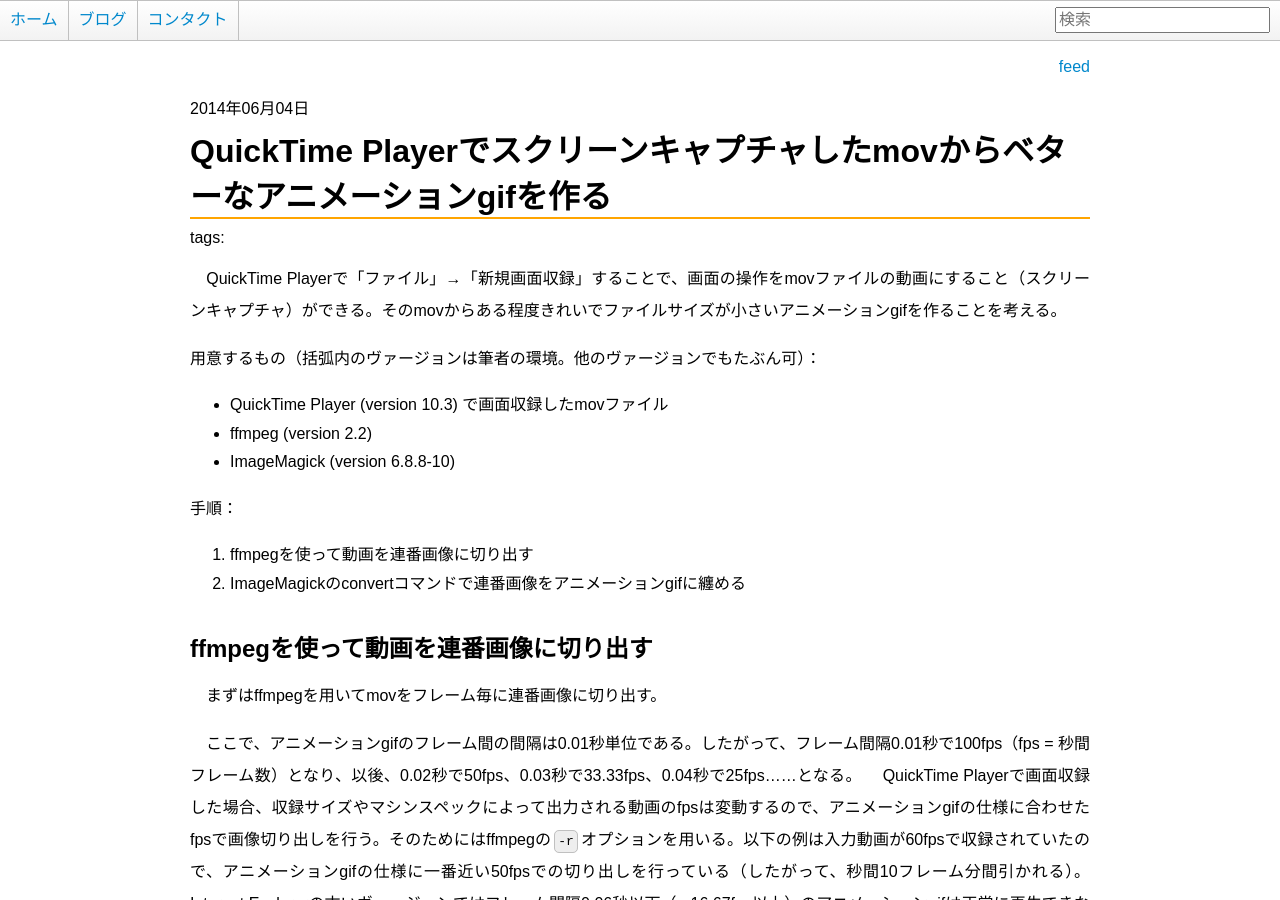
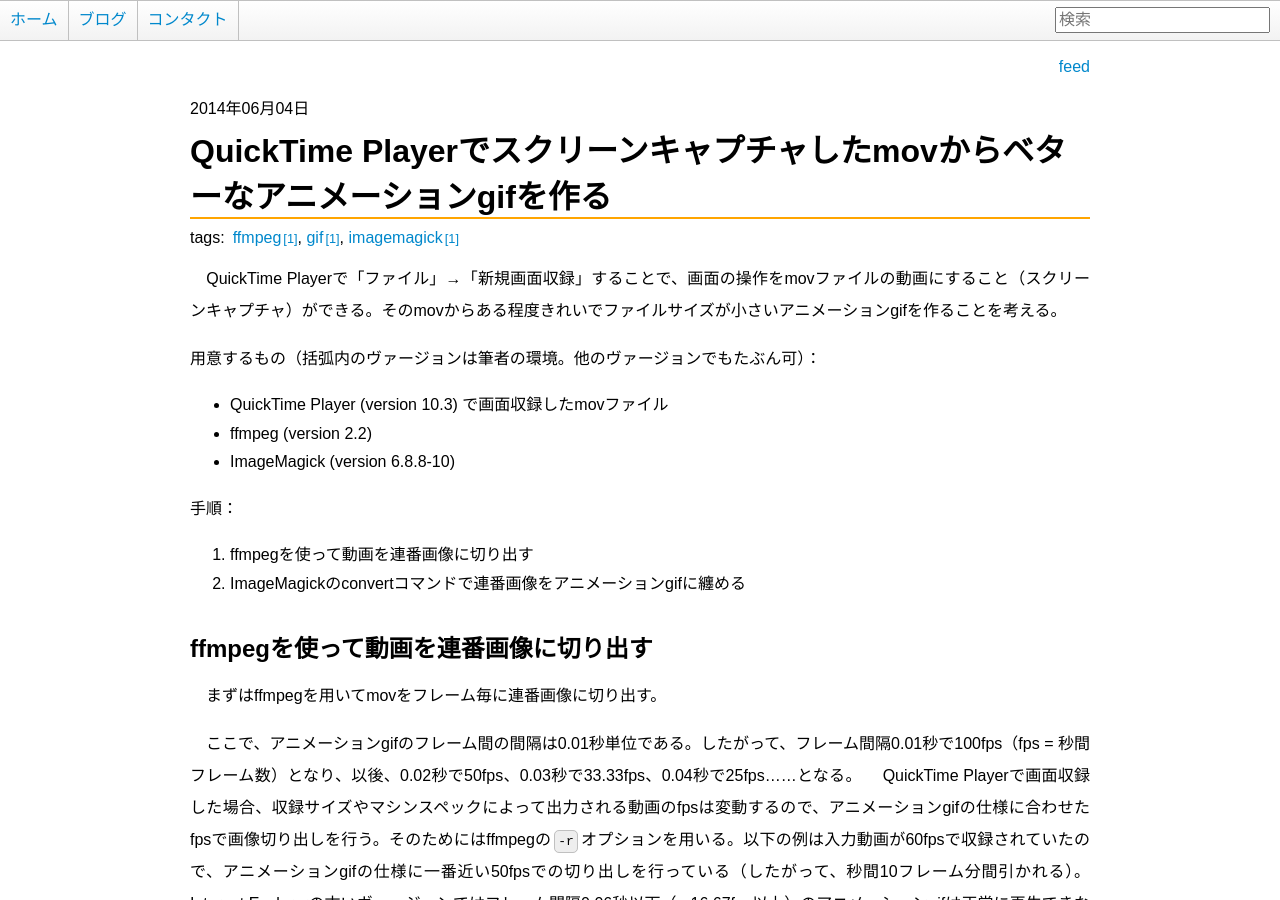
Before and after one commit to GenjiApp/genjiapp.github.io, a Jekyll site: the page built from _posts/2014-06-04-generating-better-animated-gif-from-mov-recorded-by-quicktime-player.md, in a window 1280 px wide and 900 px high. Built offline with Jekyll 4.4.1, drawn with Linux system fonts in a browser that asks for light colours; Markdown is read by kramdown in place of the engine named in the settings.

Commit message:
rename and add tags to 'generating-better-animated-gif-from-mov-recorded-by-quicktime-player'

```diff
--- a/_posts/2014-06-04-generating_better_animated_gif_from_mov_recorded_by_quicktime_player.md
+++ b/_posts/2014-06-04-generating-better-animated-gif-from-mov-recorded-by-quicktime-player.md
@@ -1,7 +1,7 @@
 ---
 title: QuickTime Playerでスクリーンキャプチャしたmovからベターなアニメーションgifを作る
 layout: post
-tags:
+tags: [gif, ffmpeg, imagemagick]
 ---
 　QuickTime Playerで「ファイル」→「新規画面収録」することで、画面の操作をmovファイルの動画にすること（スクリーンキャプチャ）ができる。そのmovからある程度きれいでファイルサイズが小さいアニメーションgifを作ることを考える。
 
```
